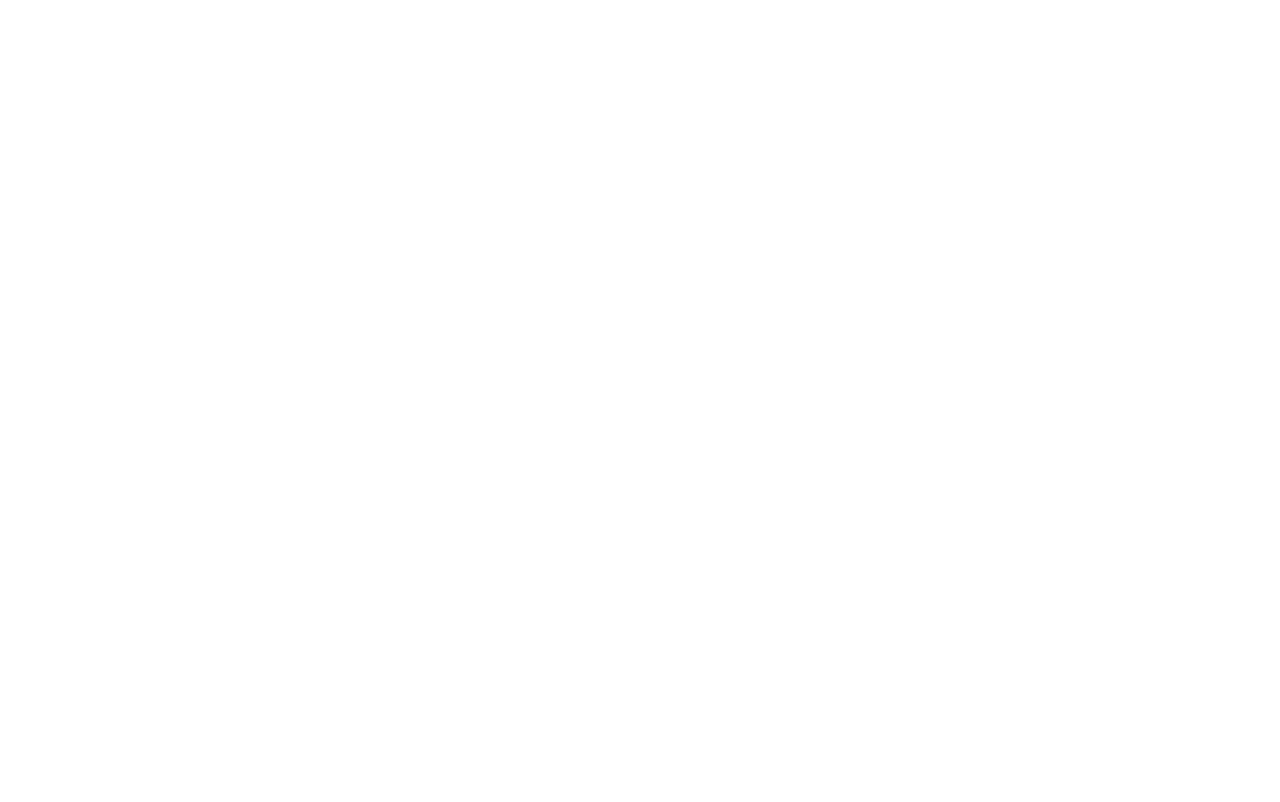
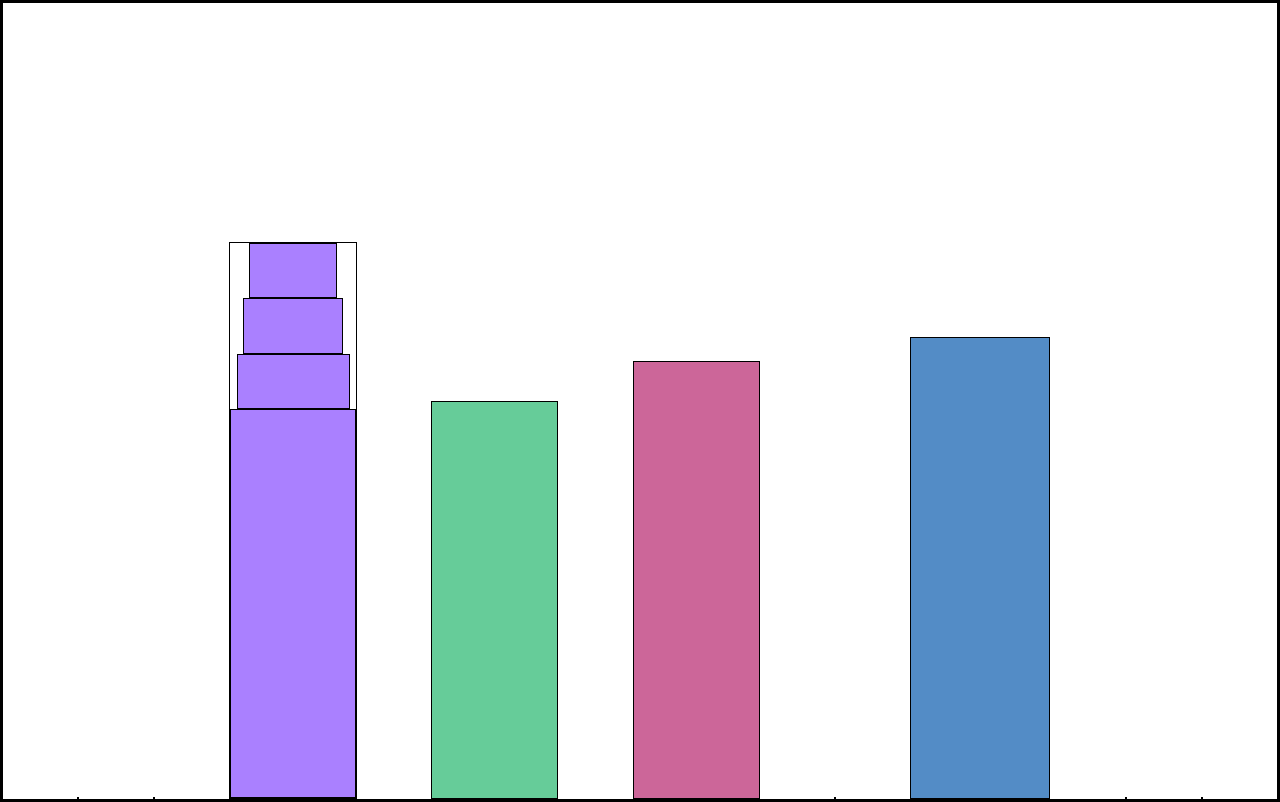
Before and after one commit to hoshikwyw/Technical_Documentation, a plain HTML site: page index.html in a window 1280 px wide. Drawn offline with Linux system fonts and the light colour scheme.

Commit message:
FrontBuilding added

```diff
--- a/index.html
+++ b/index.html
@@ -3,10 +3,27 @@
 <head>
     <meta charset="UTF-8">
     <meta name="viewport" content="width=device-width, initial-scale=1.0">
-    <title>Technical Documentation Page</title>
+    <title>Building</title>
     <link rel="stylesheet" href="./styles.css">
 </head>
 <body>
+    <div class="background-buildings">
+      <div></div>
+      <div></div>
+      <div class="bb1">
+        <div class="bb1a"></div>
+        <div class="bb1b"></div>
+        <div class="bb1c"></div>
+        <div class="bb1d"></div>
+      </div>
+      <div class="bb2"></div>
+      <div class="bb3"></div>
+      <div></div>
+      <div class="bb4"></div>
+      <div></div>
+      <div></div>
+    </div>
 
-</body>
+    <div class="foreground-buildings"></div>
+  </body>
 </html>
--- a/styles.css
+++ b/styles.css
@@ -0,0 +1,75 @@
+:root {
+    --building-color1: #aa80ff;
+    --building-color2: #66cc99;
+    --building-color3: #cc6699;
+    --building-color4: #538cc6;
+  }
+
+  * {
+    border: 1px solid black;
+    box-sizing: border-box;
+  }
+
+  body {
+    height: 100vh;
+    margin: 0;
+    overflow: hidden;
+  }
+
+  .background-buildings {
+    width: 100%;
+    height: 100%;
+    display: flex;
+    align-items: flex-end;
+    justify-content: space-evenly;
+  }
+
+  .bb1 {
+    width: 10%;
+    height: 70%;
+    display: flex;
+    flex-direction: column;
+    align-items: center;
+  }
+
+  .bb1a {
+    width: 70%;
+    height: 10%;
+    background-color: var(--building-color1);
+  }
+
+  .bb1b {
+    width: 80%;
+    height: 10%;
+    background-color: var(--building-color1);
+  }
+
+  .bb1c {
+    width: 90%;
+    height: 10%;
+    background-color: var(--building-color1);
+  }
+
+  .bb1d {
+    width: 100%;
+    height: 70%;
+    background-color: var(--building-color1);
+  }
+
+  .bb2 {
+    width: 10%;
+    height: 50%;
+    background-color: var(--building-color2);
+  }
+
+  .bb3 {
+    width: 10%;
+    height: 55%;
+    background-color: var(--building-color3);
+  }
+
+  .bb4 {
+    width: 11%;
+    height: 58%;
+    background-color: var(--building-color4);
+  }
```
